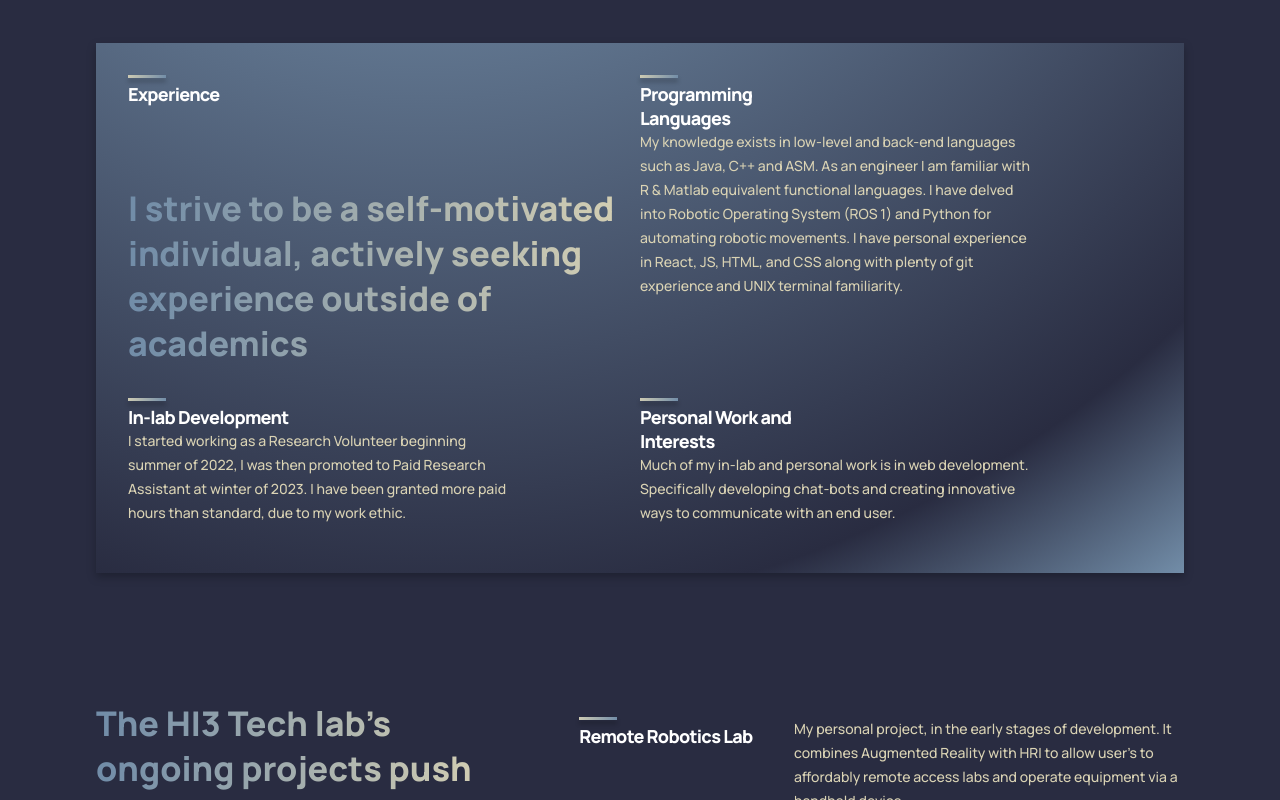
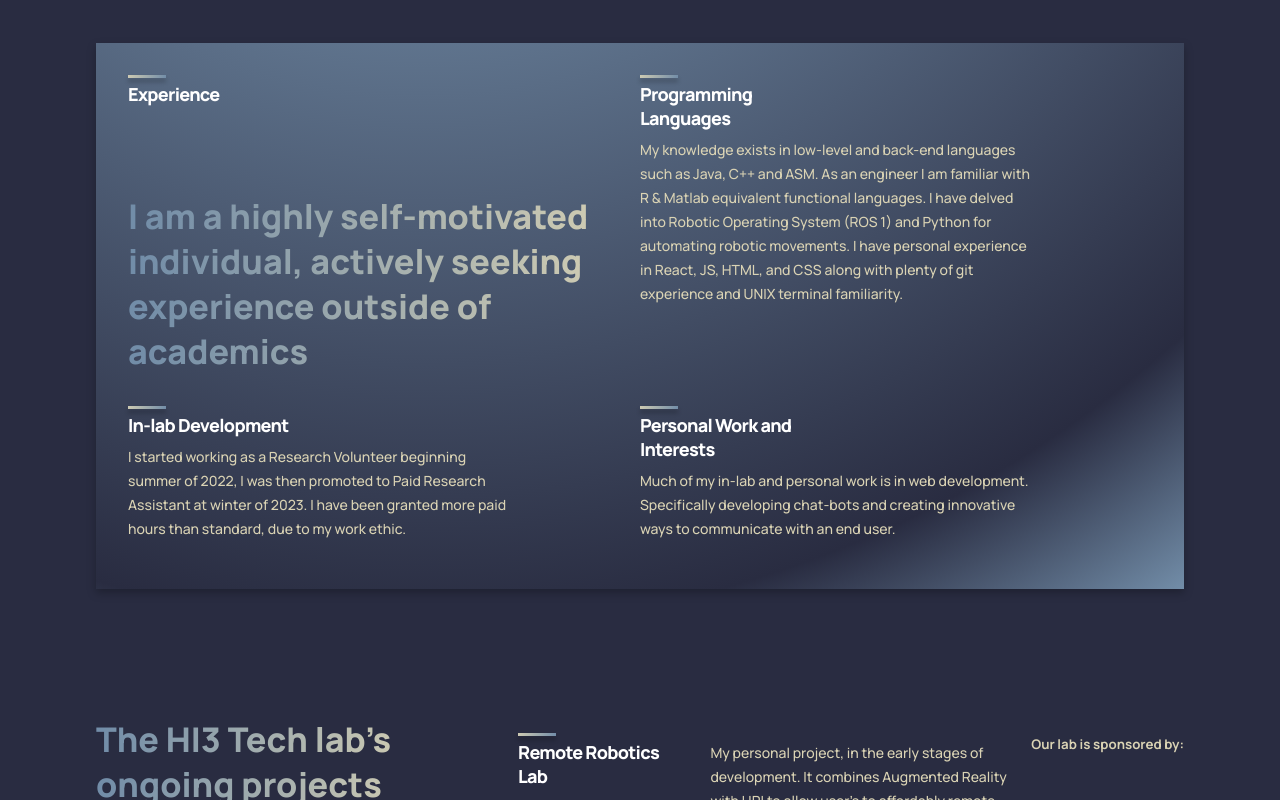
Before and after one commit to GBlackwell1/Portfolio, a React (Create React App) app: page / in a window 1280 px wide. Shown: the part 700-1500 px from the top of the page. Built offline with nearby package versions, Linux system fonts and the light colour scheme.

Commit message:
a couple of word changes

```diff
--- a/src/components/feature/feature.css
+++ b/src/components/feature/feature.css
@@ -35,6 +35,7 @@
   flex: 2;
   max-width: 390px;
   display: flex;
+  margin-top: 0.5rem;
   margin-bottom: 1rem;
 }
 
--- a/src/container/experience/Experience.jsx
+++ b/src/container/experience/Experience.jsx
@@ -10,7 +10,7 @@ const Experience = () => {
         <Feature title="Experience" />
         <div className="portfolio__experience-heading">
           <h1 className="gradient__text">
-            I strive to be a self-motivated
+            I am a highly self-motivated
             individual, actively seeking experience outside of academics
           </h1>
         </div>
--- a/src/container/hi3tech/HI3Tech.jsx
+++ b/src/container/hi3tech/HI3Tech.jsx
@@ -38,6 +38,11 @@ const HI3Tech = () => {
           <Feature title={item.title} text={item.text} stylechoice="portfolio__features-container__feature"  key={item.title + index} />
         ))}
       </div>
+      <div>
+        <br/>
+        <h5 className='portfolio__hi3tech-sponsors'>Our lab is sponsored by:<br/>
+         </h5>
+      </div>
     </div>
   )
 }
--- a/src/container/hi3tech/hi3tech.css
+++ b/src/container/hi3tech/hi3tech.css
@@ -36,6 +36,11 @@
   flex-direction: column;
 }
 
+.portfolio__hi3tech-sponsors {
+  font-family: var(--font-family);
+  color: #DAD3B4;
+}
+
 @media screen and (max-width: 990px) {
   .portfolio__hi3tech {
     flex-direction: column;
```
